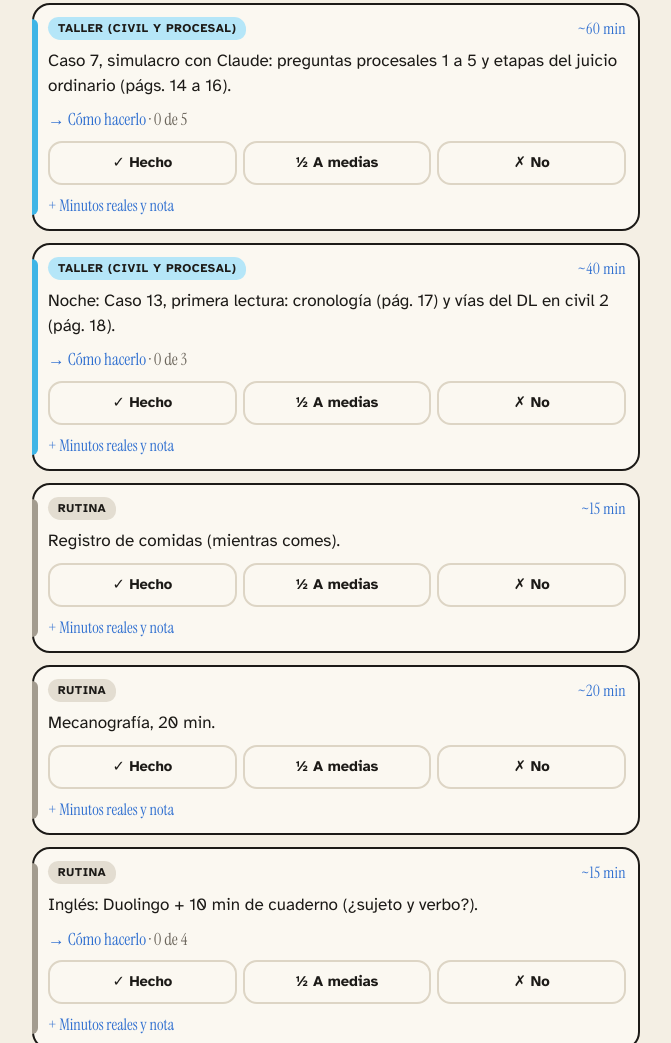
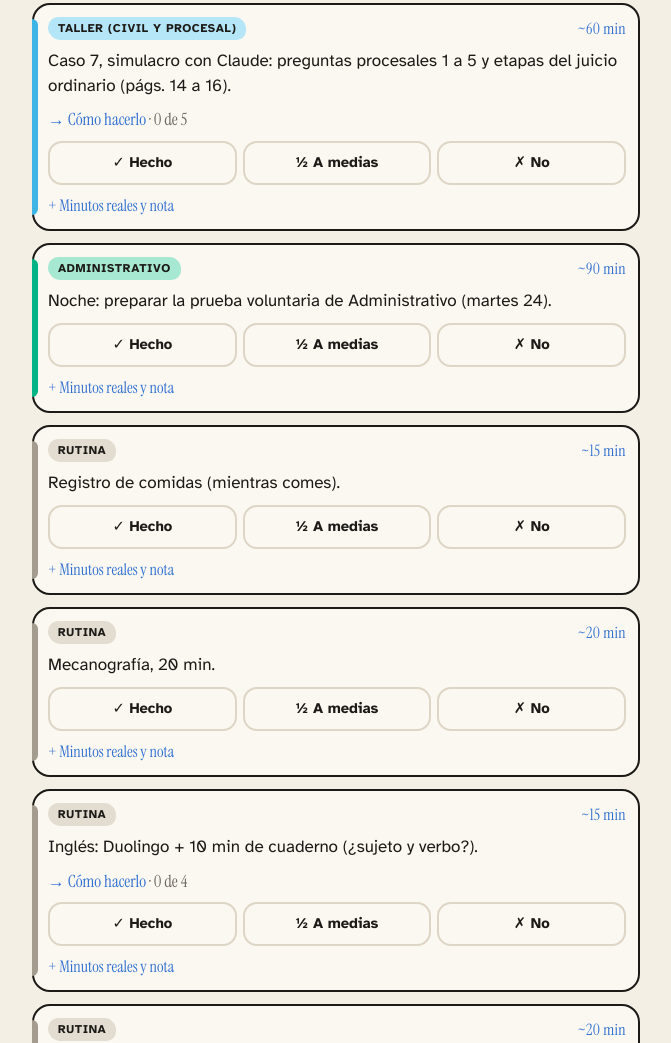
Before and after one commit to lucianograuv-a11y/lucianograu, a plain HTML site: page index.html in a window 1280 px wide. Shown: the part 1906-2949 px from the top of the page, without its empty margins (304-975 px from the left). Drawn offline with nearby package versions, Linux system fonts and the light colour scheme.

Commit message:
Plan: 90 min de Administrativo el lunes 23; lectura del Caso 13 pasa al martes

```diff
--- a/index.html
+++ b/index.html
@@ -198,7 +198,7 @@ a.link{display:inline-flex;align-items:center;min-height:44px;font-weight:700;co
 
 <script>
 /* ───────── PLAN ───────── */
-const AREAS={SUC:["Sucesorio","suc"],TRI:["Tributario","tri"],MER:["Mercantil","mer"],TAL:["Taller (Civil y Procesal)","tal"],OPT:["Optativo","opt"],PEO:["Proc. Especiales Orales","peo"],RUT:["Rutina","rut"],FZA:["Ejercicio","fza"]};
+const AREAS={SUC:["Sucesorio","suc"],TRI:["Tributario","tri"],MER:["Mercantil","mer"],TAL:["Taller (Civil y Procesal)","tal"],ADM:["Administrativo","tri"],OPT:["Optativo","opt"],PEO:["Proc. Especiales Orales","peo"],RUT:["Rutina","rut"],FZA:["Ejercicio","fza"]};
 const CLASES={1:"15:30–18:20 clases",2:"14:00–16:50 clases",3:"08:00–10:50 · 14:00–16:50 · 17:00–18:20 clases",4:"09:30–10:50 · 14:00–16:50 clases",5:"14:00–16:50 clases"};
 const T=(a,txt,min)=>({a,txt,min});
 const PLAN=[
@@ -263,8 +263,9 @@ const PLAN=[
   T("TAL","Caso 7, suave: audio (17 min) + láminas del torpedo, y la pestaña «Preguntas».",35),
   T("TAL","Caso 7, simulacro con Claude: preguntas civiles 1 a 5 (págs. 11 a 13).",60),
   T("TAL","Caso 7, simulacro con Claude: preguntas procesales 1 a 5 y etapas del juicio ordinario (págs. 14 a 16).",60),
-  T("TAL","Noche: Caso 13, primera lectura: cronología (pág. 17) y vías del DL en civil 2 (pág. 18).",40)]},
+  T("ADM","Noche: preparar la prueba voluntaria de Administrativo (martes 24).",90)]},
  {f:"2026-11-24",exam:"Administrativo voluntaria (si decides darla)",agenda:[],t:[
+  T("TAL","Temprano: Caso 13, primera lectura: cronología (pág. 17) y vías del DL en civil 2 (pág. 18).",40),
   T("TAL","Caso 7, repaso rápido: un bloque de preguntas mezcladas con Claude.",20),
   T("TAL","Caso 13, simulacro con Claude: civil, procesal con las etapas del sumario y puntos discutibles (págs. 18 a 22).",80),
   T("TAL","Caso 2, parte civil: lectura y simulacro (págs. 1 a 3).",60),
@@ -464,29 +465,29 @@ const GUIA={
    S("Bloque 1: procesal 1 (procedimiento y tribunal) con las 7 etapas del juicio ordinario."),
    S("Bloque 2: procesal 2 (suma de la demanda) y procesal 3 (plazos para contestar)."),
    S("Bloque 3: procesal 4 (actitudes de la constructora) y procesal 5 (cómo se opone la prescripción)."),
-   S("Lee en la ley solo los artículos que fallaste. Anótalos en la hoja de errores.")]},
-  t3:{blk:1,pre:"Caso 13, solo lectura. Dos bloques.",s:[
+   S("Lee en la ley solo los artículos que fallaste. Anótalos en la hoja de errores.")]}},
+ "2026-11-24":{
+  t0:{blk:1,pre:"Caso 13, solo lectura. Dos bloques.",s:[
    S("Bloque 1: «Descripción breve» y «Cronología» del Caso 13 (pág. 17). Fíjate en las tres fechas: 30-jun-2023, 30-jun-2025 y 30-jun-2028."),
    S("Bloque 2: civil 2 (pág. 18): las cuatro vías (oposición, acción de dominio, compensación, acción penal) y cómo se tramita cada una."),
-   S("Nada más. A dormir.")]}},
- "2026-11-24":{
-  t0:{s:[S("Escríbele a Claude «Repaso Caso 7». Responde sin mirar. Lo que falles va a la hoja de errores.")]},
-  t1:{blk:1,pre:"Caso 13 (págs. 18 a 22). Cuatro bloques con Claude.",s:[ANTES,
+   S("Después sigue con el repaso del Caso 7.")]},
+  t1:{s:[S("Escríbele a Claude «Repaso Caso 7». Responde sin mirar. Lo que falles va a la hoja de errores.")]},
+  t2:{blk:1,pre:"Caso 13 (págs. 18 a 22). Cuatro bloques con Claude.",s:[ANTES,
    S("Bloque 1: civil 1 (quién es el dueño actual, con la salvedad del art. 9) y civil 2 (las cuatro vías)."),
    S("Bloque 2: procesal 1 (recomendaciones) y procesal 2 (las 7 etapas del juicio sumario)."),
    S("Bloque 3: procesal 3 (plazo para contestar) y procesal 4 (defensas de Herrera)."),
    S("Bloque 4: puntos discutibles (págs. 21 y 22): exclusividad del art. 18, acción del art. 26 como reivindicatoria, posesión inscrita frente a material, Tribunal Constitucional y reformas.")]},
-  t2:{blk:1,pre:"Caso 2, parte civil (págs. 1 a 3). Un bloque de lectura y dos de simulacro.",s:[ANTES,
+  t3:{blk:1,pre:"Caso 2, parte civil (págs. 1 a 3). Un bloque de lectura y dos de simulacro.",s:[ANTES,
    S("Bloque 1: «Descripción breve» y «Cronología» (pág. 1). Clave: el art. 730 (usurpar no es lo mismo que enajenar)."),
    S("Bloque 2, con Claude: civil 1 (calidades de Andrés y Joaquín) y civil 2 (¿puede Joaquín prescribir?)."),
    S("Bloque 3, con Claude: civil 3 (Paulina, poseedora regular) y civil 4 (importancia de su buena fe y el supuesto contrario).")]},
-  t3:{blk:1,pre:"Caso 2, parte procesal (págs. 3 a 9). Cuatro bloques con Claude.",s:[ANTES,
+  t4:{blk:1,pre:"Caso 2, parte procesal (págs. 3 a 9). Cuatro bloques con Claude.",s:[ANTES,
    S("Bloque 1: procesal 1 (acciones de Andrés contra Joaquín y contra Paulina, secuestro, acción penal; págs. 3 y 4)."),
    S("Bloque 2: procesal 2 (competencia civil y penal, notificación de Joaquín; págs. 4 y 5)."),
    S("Bloque 3: procesal 3 (juicio de la Ley 18.101, monitorio, cuál conviene, recuadro penal; págs. 5 a 7)."),
    S("Bloque 4: procesal 4 (evicción de Paulina; págs. 7 y 8) y puntos discutibles (págs. 8 y 9).")]},
-  t4:{s:[S("Solo revisar lo que ya resolviste. Si a los 30 min no terminaste, igual cierras.")]},
-  t5:{s:[S("Relee tu hoja de errores. Por cada línea, abre el artículo y léelo completo una vez."),S("Duerme al menos 6 horas.")]}},
+  t5:{s:[S("Solo revisar lo que ya resolviste. Si a los 30 min no terminaste, igual cierras.")]},
+  t6:{s:[S("Relee tu hoja de errores. Por cada línea, abre el artículo y léelo completo una vez."),S("Duerme al menos 6 horas.")]}},
  "2026-11-25":{
   t1:{blk:1,pre:"Simulacro final mixto. Tres o cuatro bloques con Claude.",s:[
    S("Escríbele a Claude «Simulacro final». Te preguntará mezclando los tres casos, con repreguntas como el profesor."),
--- a/sw.js
+++ b/sw.js
@@ -1,5 +1,5 @@
-// versión e449da64
-const C="plan-e449da64";
+// versión fbc1fda8
+const C="plan-fbc1fda8";
 const CORE=["./","./index.html","./manifest.webmanifest","./icon-192.png","./icon-512.png"];
 self.addEventListener("install",e=>{e.waitUntil(caches.open(C).then(c=>c.addAll(CORE)));self.skipWaiting();});
 self.addEventListener("activate",e=>{e.waitUntil(caches.keys().then(ks=>Promise.all(ks.filter(k=>k.startsWith("plan-")&&k!==C).map(k=>caches.delete(k)))).then(()=>self.clients.claim()));});
```
